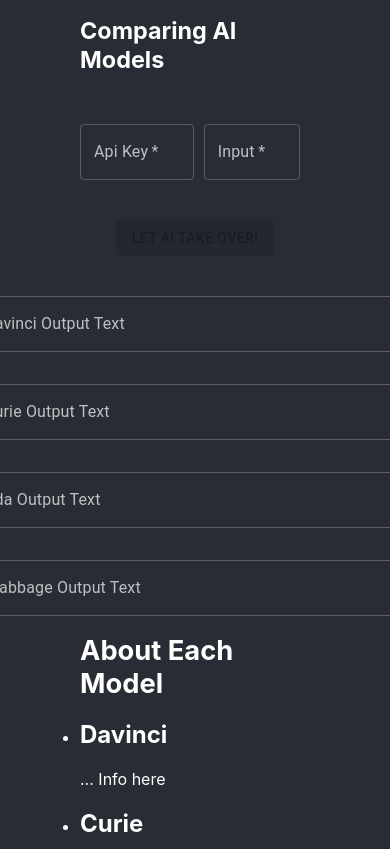
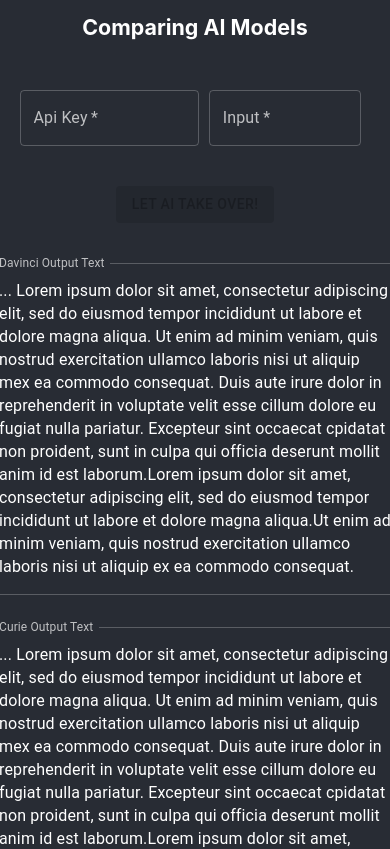
Before and after one commit to NabilAziz99/Comparing-AI-Models, a React (Create React App) app in the folder client/: page / in a window 390 px wide. Shown: the top 849 px of the page. Built offline with nearby package versions, Linux system fonts and the light colour scheme; the HTML template or start-up script is replaced by a standard one.

Commit message:
Styling Updates

```diff
--- a/client/src/App.css
+++ b/client/src/App.css
@@ -80,8 +80,15 @@ ul {
 
 /*On medium screens, the .OutputFields divs will be stacked on top of each other*/
 @media (max-width: 950px) {
+  .App {
+    background-color: #282c34;
+    min-height: 100vh;
+    padding-left: 5vmin;
+    padding-right: 5vmin;
+    color: white;
+  }
   .App-header h1 {
-    font-size: 6vmin
+    font-size: 5.5vmin
   }
   h1 {
     font-size: 7vmin;
@@ -93,11 +100,29 @@ ul {
   }
   .OutputFields > *:not(:last-child) {
     margin-bottom: 2em;
+    margin-right: 0;
+  }
+
+  .AboutSection h1 {
+    text-align: center;
+  }
+
+  ul li {
+    list-style: none;
+    background-color: #282c34;
+    padding: 1em;
+    margin-top: 1em;
+    margin-bottom: 1em;
+    box-shadow: 0 0 10px 0 rgba(242, 239, 239, 0.2);
+    border-radius: 10px;
+  }
+
+  ul li h2 {
+    text-align: center;
   }
 }
 
 .footer {
-  bottom: 0;
   width: 100%;
   background-color: #282c34;
   display: flex;
@@ -105,4 +130,5 @@ ul {
   align-items: center;
   justify-content: center;
   color: white;
+  flex-shrink: 0;
 }
--- a/client/src/App.js
+++ b/client/src/App.js
@@ -15,6 +15,7 @@ function App() {
       </div>
 
       <div>
+        <div className='AboutSection'>
           <h1>About Each Model</h1>
           <ul>
             <li>
@@ -43,6 +44,7 @@ function App() {
             </li>
           </ul>
         </div>
+      </div>
 
       <div className='footer'>
         <p>
--- a/client/src/components/MainFrame.js
+++ b/client/src/components/MainFrame.js
@@ -12,14 +12,17 @@ import { lightTheme } from "./misc/ThemeModifiers";
 
 function MainFrame(){
 
+    //Remember to remove this later... set useStates to empty strings
+    const sampleText = "... Lorem ipsum dolor sit amet, consectetur adipiscing elit, sed do eiusmod tempor incididunt ut labore et dolore magna aliqua. Ut enim ad minim veniam, quis nostrud exercitation ullamco laboris nisi ut aliquip mex ea commodo consequat. Duis aute irure dolor in reprehenderit in voluptate velit esse cillum dolore eu fugiat nulla pariatur. Excepteur sint occaecat cpidatat non proident, sunt in culpa qui officia deserunt mollit anim id est laborum.Lorem ipsum dolor sit amet, consectetur adipiscing elit, sed do eiusmod tempor incididunt ut labore et dolore magna aliqua.Ut enim ad minim veniam, quis nostrud exercitation ullamco laboris nisi ut aliquip ex ea commodo consequat."
+
     const [disabledSubmitButton, setDisabledSubmitButton] = useState(true);
     const [apiKeyText, setApiKeyText] = useState("");
     const [userInputText, setUserInputText] = useState("");
     //make states for Dacvini, Curie, Ada, and Babbage outputs
-    const [davinciOutput, setDavinciOutput] = useState("");
-    const [curieOutput, setCurieOutput] = useState("");
-    const [adaOutput, setAdaOutput] = useState("");
-    const [babbageOutput, setBabbageOutput] = useState("");
+    const [davinciOutput, setDavinciOutput] = useState(sampleText);
+    const [curieOutput, setCurieOutput] = useState(sampleText);
+    const [adaOutput, setAdaOutput] = useState(sampleText);
+    const [babbageOutput, setBabbageOutput] = useState(sampleText);
 
     const setDisabledSubmitButtonState  = (value) => setDisabledSubmitButton(value);
     const handleInputTextChange         = (event) => setUserInputText(event.target.value);
```
Lines whose indentation alone changed are shown as unchanged.
